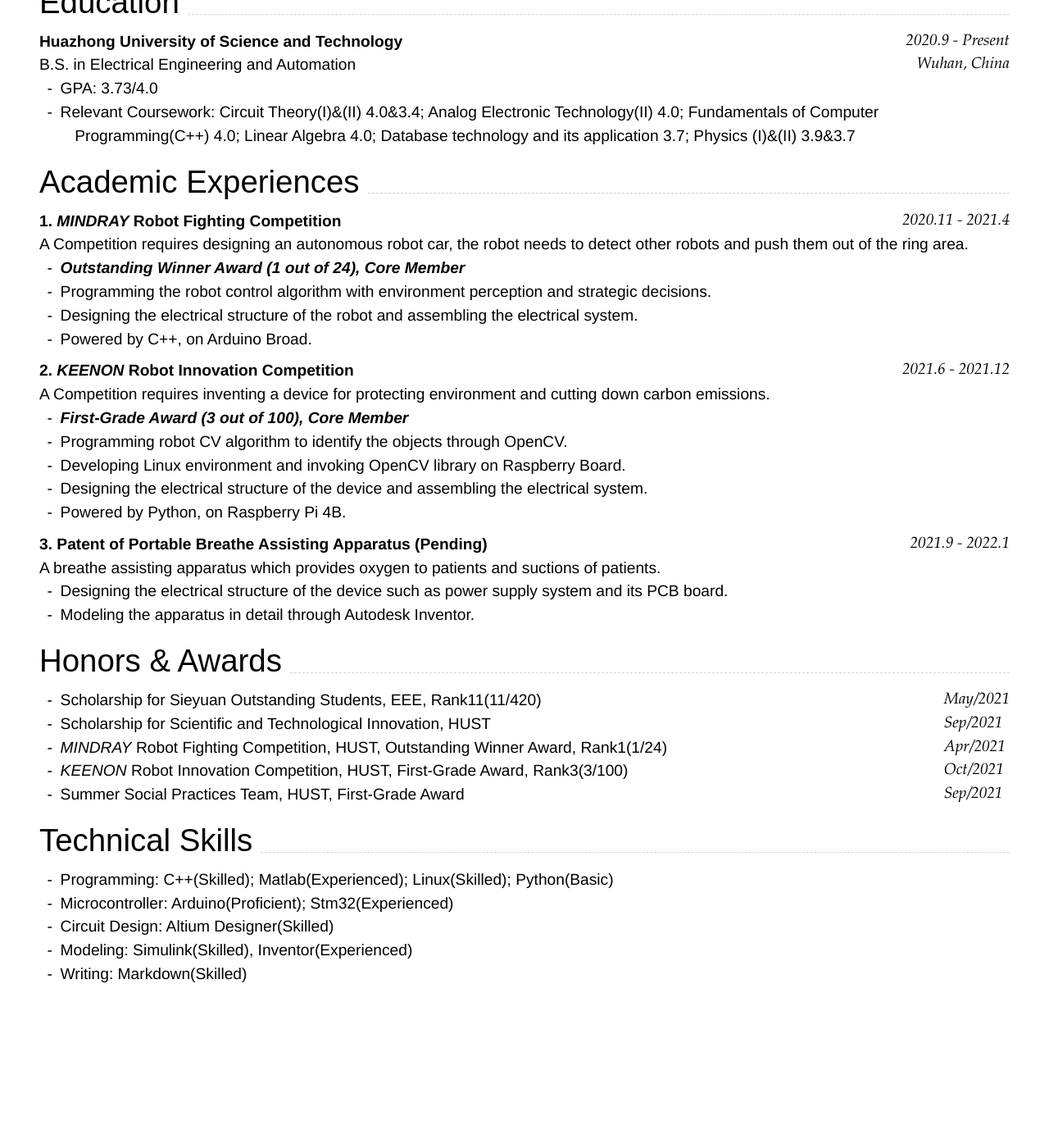
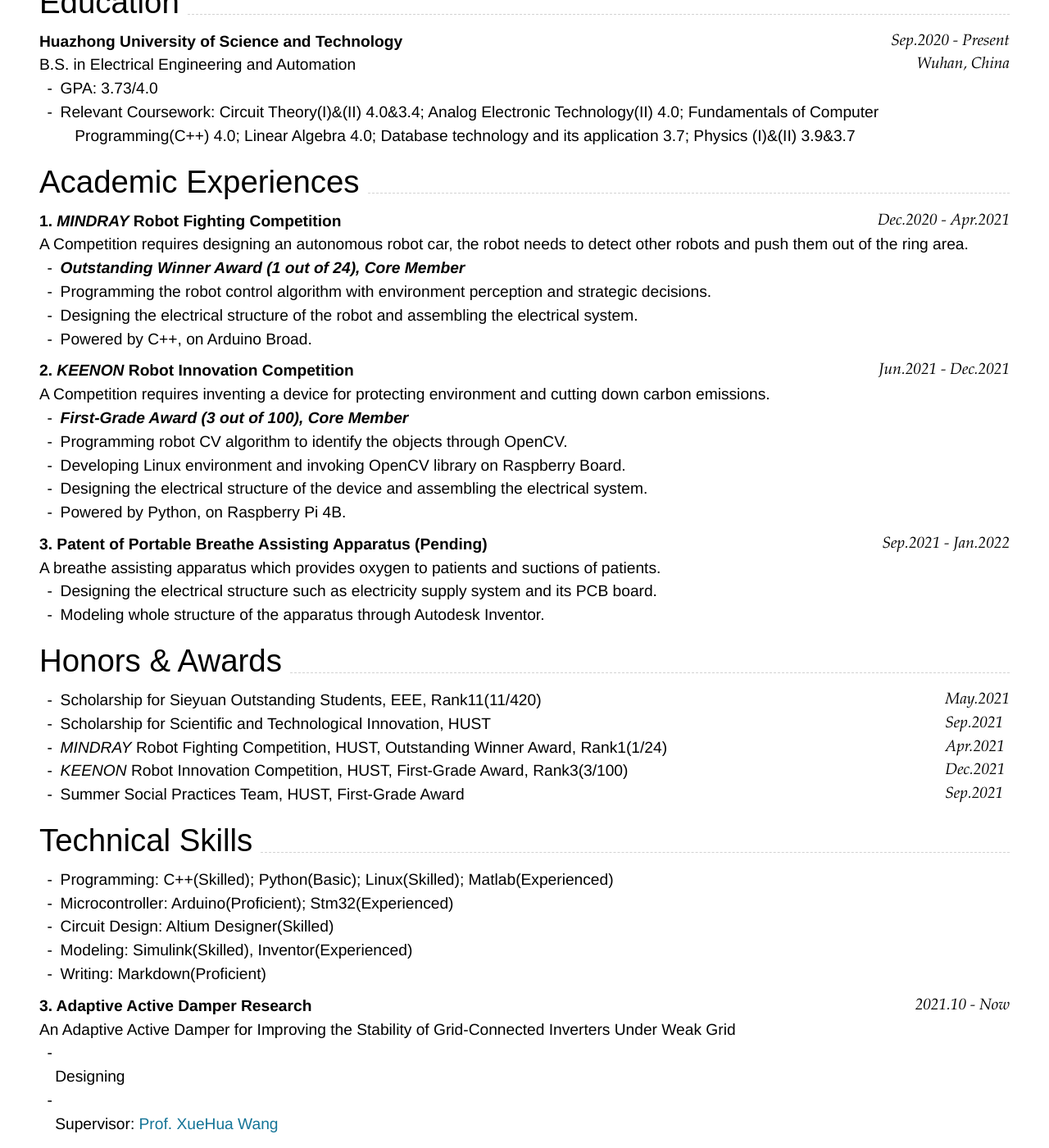
Before and after one commit to NicholasYe/NicholasYe_CV, a Jekyll site: the page built from index.md, in a window 1280 px wide and 1400 px high, scrolled down 282 px. Shown: the whole window at 82% size. Built offline with Jekyll 4.4.1, drawn with Linux system fonts in a browser that asks for light colours; nearby versions of some CDN libraries; before the commit the page ends 1533 px from its top, so only the background shows below that; some of the changed text lies outside the part shown.

Commit message:
Update index.md

````diff
--- a/index.md
+++ b/index.md
@@ -7,7 +7,8 @@ email:
 homepage:
   url: https://nicholasye.github.io/
   text: nicholasye
-phone: 18170937125
+phone:
+  text: 18170937125
 ---
 
 # Tingzhen Ye
@@ -25,7 +26,7 @@ Supported arguments:
 
 ## Education
 
-### **Huazhong University of Science and Technology** `2020.9 - Present`
+### **Huazhong University of Science and Technology** `Sep.2020 - Present`
 
 ```
 Wuhan, China
@@ -37,7 +38,7 @@ B.S. in Electrical Engineering and Automation
 
 ## Academic Experiences
 
-### **1. *MINDRAY* Robot Fighting Competition** `2020.11 - 2021.4`
+### **1. *MINDRAY* Robot Fighting Competition** `Dec.2020 - Apr.2021`
 A Competition requires designing an autonomous robot car, the robot needs to detect other robots and push them out of the ring area.
 
 - _**Outstanding Winner Award (1 out of 24), Core Member**_<br>
@@ -45,7 +46,7 @@ A Competition requires designing an autonomous robot car, the robot needs to det
 - Designing the electrical structure of the robot and assembling the electrical system.
 - Powered by C++, on Arduino Broad.
 
-### **2. *KEENON* Robot Innovation Competition** `2021.6 - 2021.12`
+### **2. *KEENON* Robot Innovation Competition** `Jun.2021 - Dec.2021`
 A Competition requires inventing a device for protecting environment and cutting down carbon emissions.
 
 - _**First-Grade Award (3 out of 100), Core Member**_<br>
@@ -54,20 +55,20 @@ A Competition requires inventing a device for protecting environment and cutting
 - Designing the electrical structure of the device and assembling the electrical system.
 - Powered by Python, on Raspberry Pi 4B.
 
-### **3. Patent of Portable Breathe Assisting Apparatus (Pending)** `2021.9 - 2022.1`
+### **3. Patent of Portable Breathe Assisting Apparatus (Pending)** `Sep.2021 - Jan.2022`
 A breathe assisting apparatus which provides oxygen to patients and suctions of patients.
 
-- Designing the electrical structure of the device such as power supply system and its PCB board.
-- Modeling the apparatus in detail through Autodesk Inventor.
+- Designing the electrical structure such as electricity supply system and its PCB board.
+- Modeling whole structure of the apparatus through Autodesk Inventor.
 
 ## Honors & Awards
 
 ```
-May/2021
-Sep/2021
-Apr/2021
-Oct/2021
-Sep/2021
+May.2021
+Sep.2021
+Apr.2021
+Dec.2021
+Sep.2021
 ```
 
 - Scholarship for Sieyuan Outstanding Students, EEE, Rank11(11/420)
@@ -78,12 +79,19 @@ Sep/2021
 
 ## Technical Skills
 
-- Programming: C++(Skilled); Matlab(Experienced); Linux(Skilled); Python(Basic)
+- Programming: C++(Skilled); Python(Basic); Linux(Skilled); Matlab(Experienced)
 - Microcontroller: Arduino(Proficient); Stm32(Experienced)
 - Circuit Design: Altium Designer(Skilled)
 - Modeling: Simulink(Skilled), Inventor(Experienced)
-- Writing: Markdown(Skilled)
+- Writing: Markdown(Proficient)
 
 <!-- ### Footer
 
 Last updated: 2022.3.4 -->
+
+
+### **3. Adaptive Active Damper Research** `2021.10 - Now`
+An Adaptive Active Damper for Improving the Stability of Grid-Connected Inverters Under Weak Grid
+- Designing
+
+- Supervisor: [Prof. XueHua Wang](http://faculty.hust.edu.cn/wangxuehua/zh_CN/index.htm)
````
